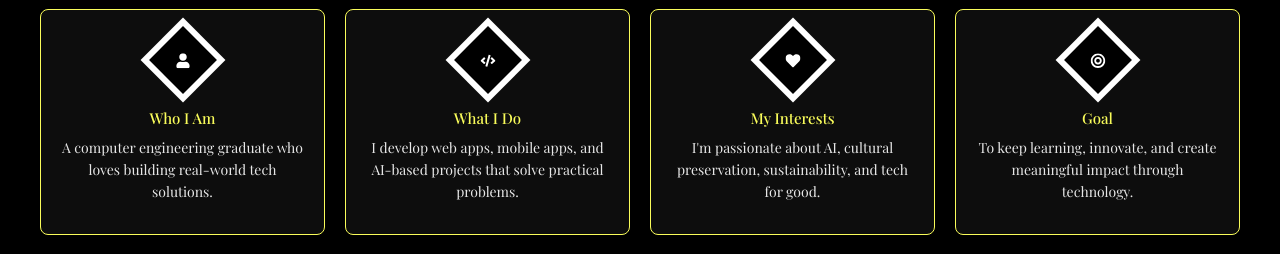
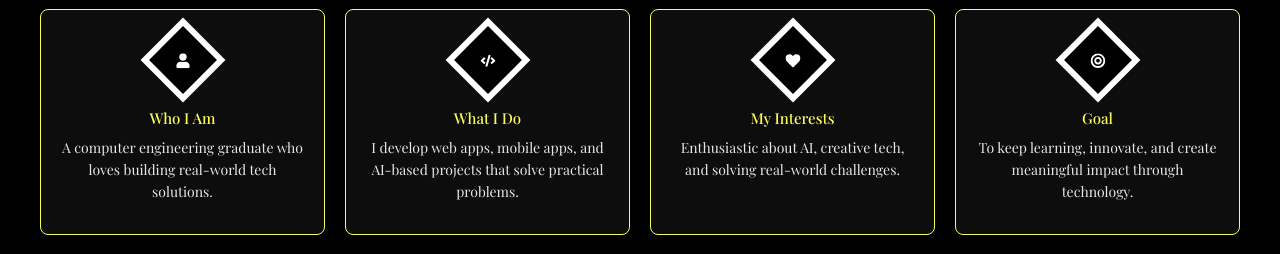
Before and after one commit to Akilan13kr/Portfolio, a React (Vite) app: page / in a window 1280 px wide. Shown: the part 1020-1274 px from the top of the page. Built offline with nearby package versions, Linux system fonts and the light colour scheme; a web font is replaced by a local one.

Commit message:
update interest in about section

```diff
--- a/src/Components/About/About.jsx
+++ b/src/Components/About/About.jsx
@@ -16,7 +16,7 @@ const About = () => {
     },
     {
       title: "My Interests",
-      content: "I'm passionate about AI, cultural preservation, sustainability, and tech for good.",
+      content: "Enthusiastic about AI, creative tech, and solving real-world challenges.",
       icon: <FaHeart />
     },
     {
```
